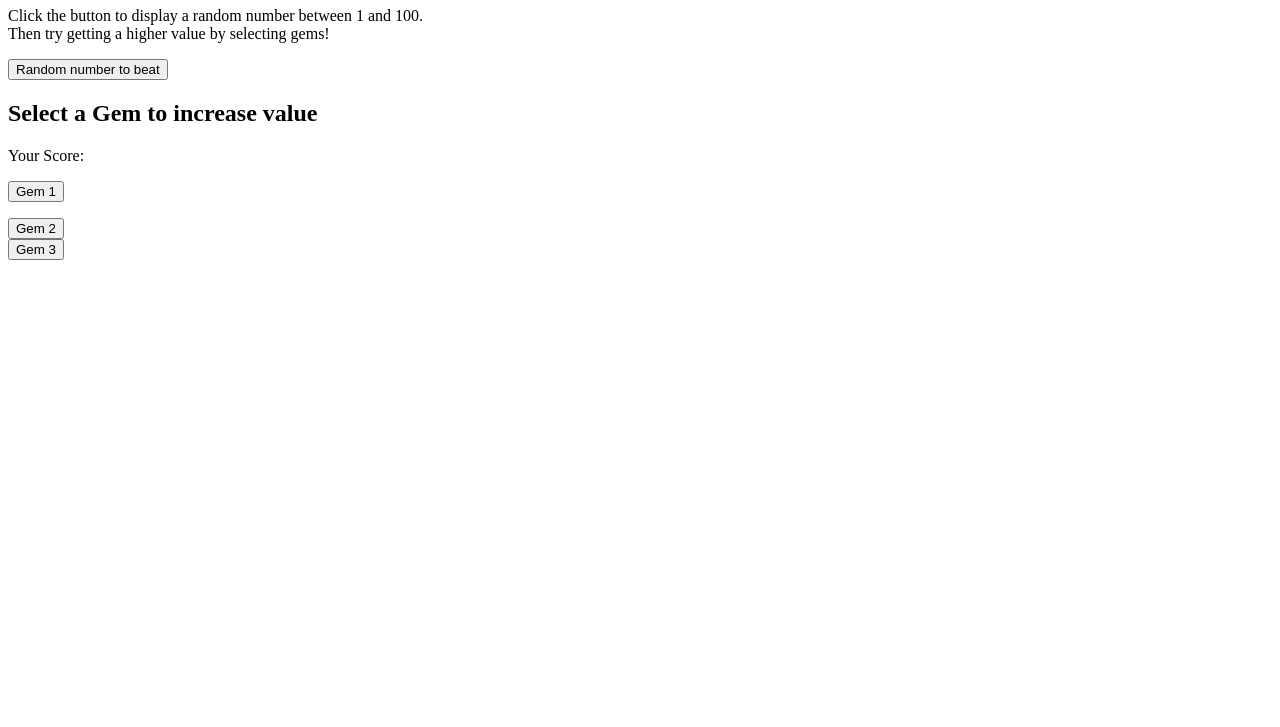
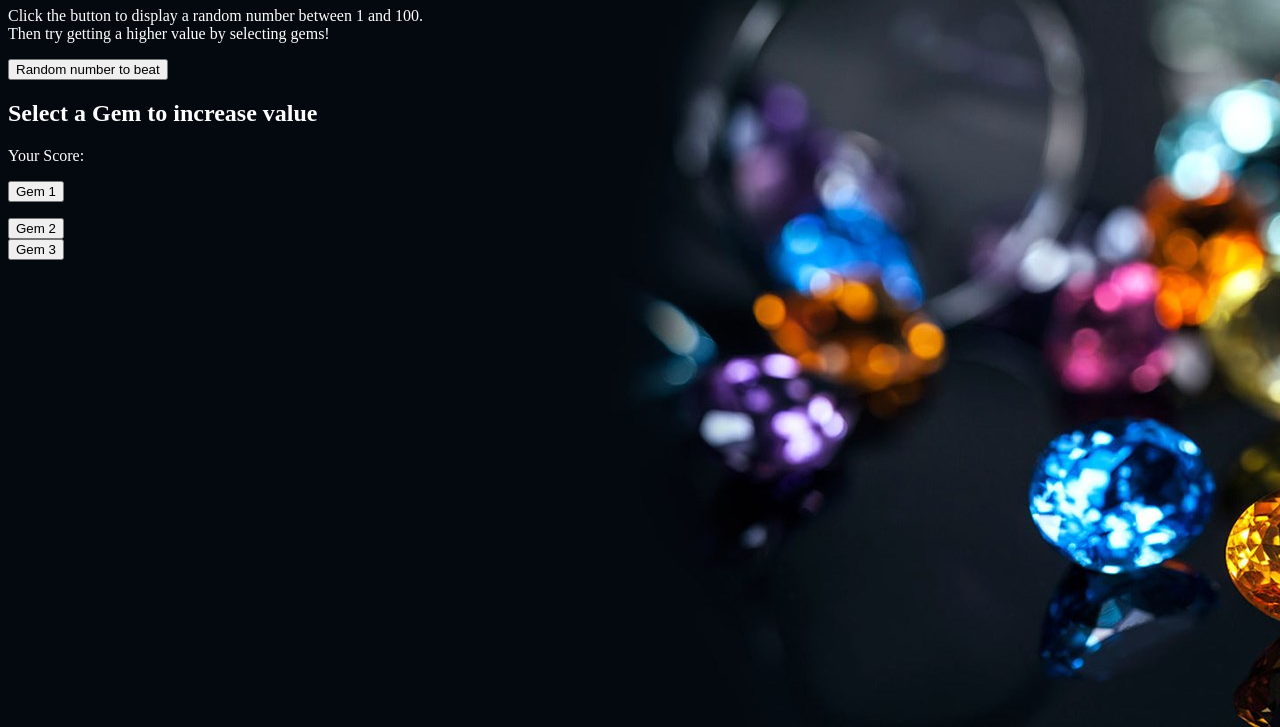
Before and after one commit to m0g0/week-4-game, a plain HTML site: page index.html in a window 1280 px wide. Shown: the part 73-800 px from the top of the page. Drawn offline with Linux system fonts and the light colour scheme.

Commit message:
adding new css

```diff
--- a/assets/css/style.css
+++ b/assets/css/style.css
@@ -0,0 +1,6 @@
+
+body {
+    background-image: url("../images/gems.jpg");
+    background-color: lightblue;
+    color: white;
+}
--- a/index.html
+++ b/index.html
@@ -2,6 +2,7 @@
 <html>
 <head>
 	<title>Gem Game</title>
+	<link rel="stylesheet" type="text/css" href="assets/css/style.css">
 </head>
 <body>
 	<h1>Gem Game</h1>
```
Also changed, not shown: assets/images/gems.jpg (added).
